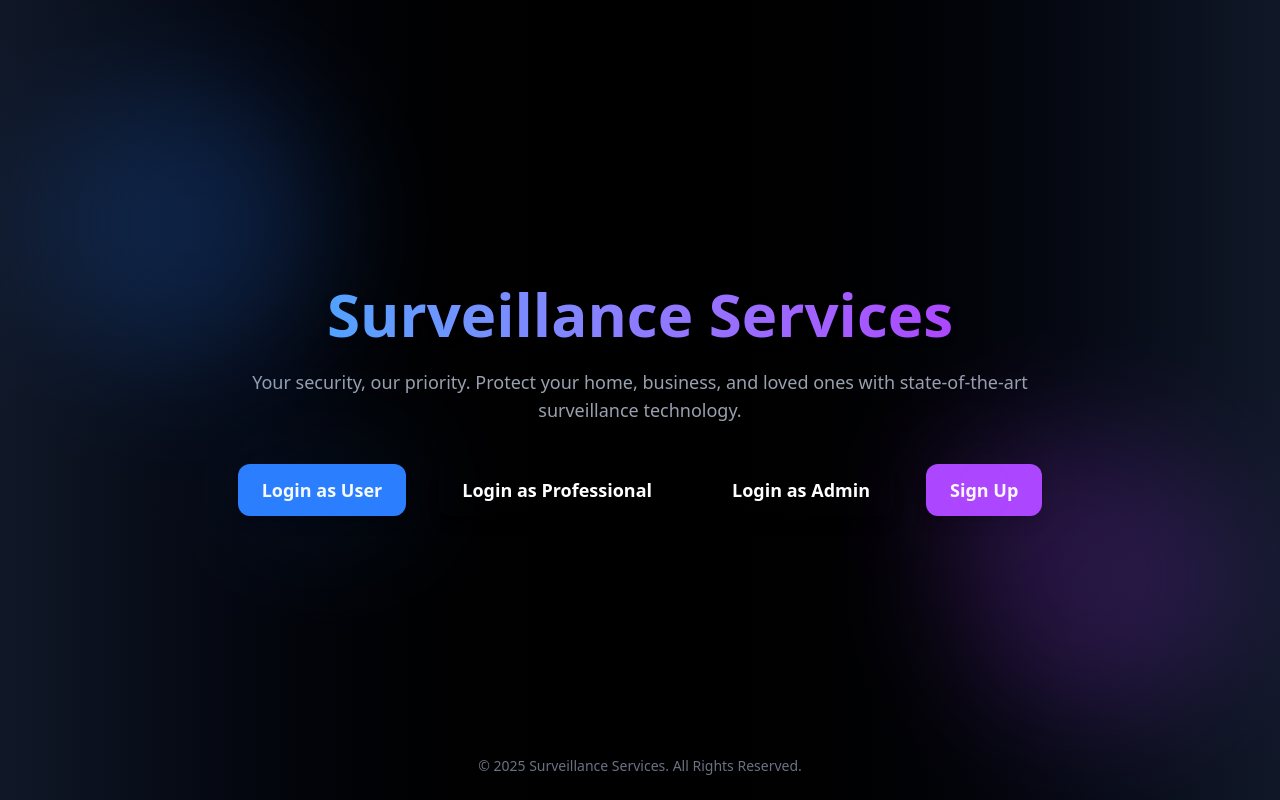
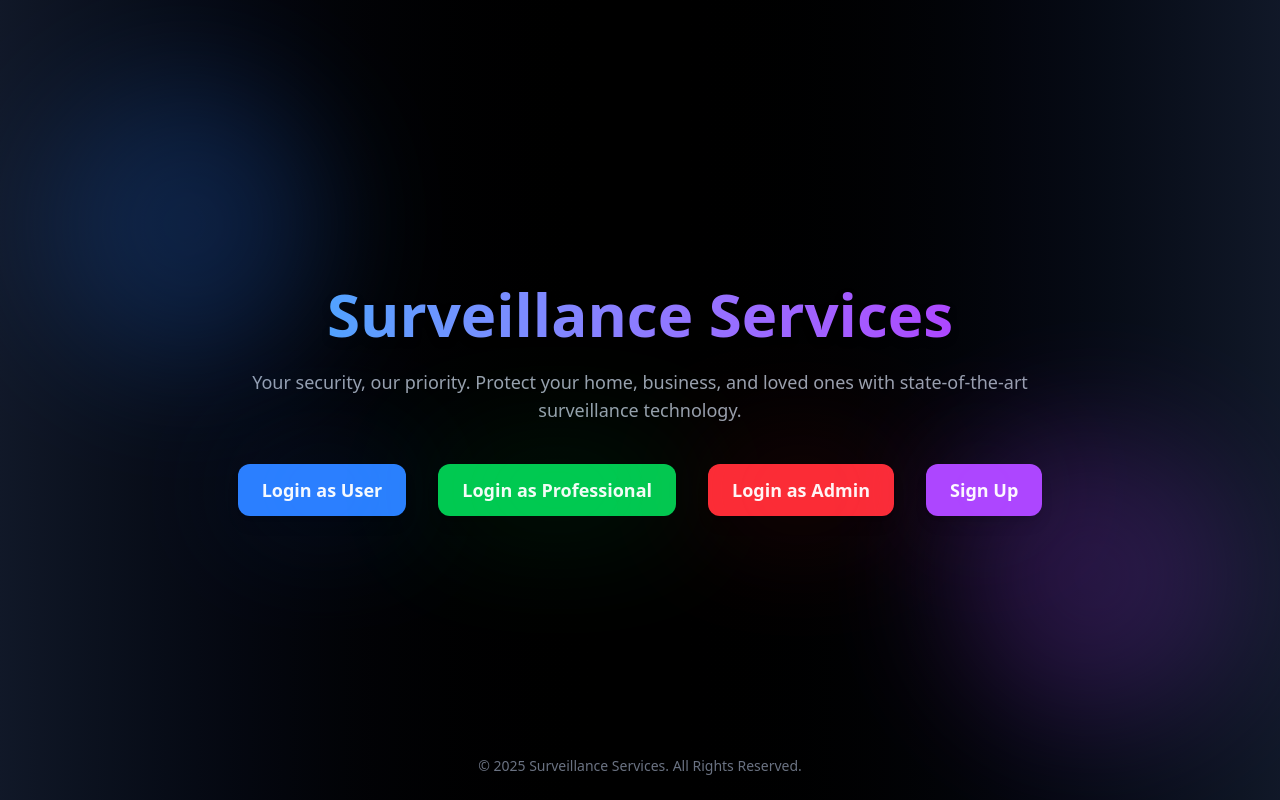
Before and after one commit to Nikk118/Servilanc, a React (Vite) app in the folder frontend/: page / in a window 1280 px wide. Built offline with nearby package versions, Linux system fonts and the light colour scheme.

Commit message:
just little change in css

```diff
--- a/frontend/src/Components/Home/Landing.jsx
+++ b/frontend/src/Components/Home/Landing.jsx
@@ -38,24 +38,45 @@ export default function LandingPage() {
         animate={{ opacity: 1, scale: 1 }}
         transition={{ duration: 1 }}
       >
-        {[
-          { label: "Login as User", color: "blue-500", path: "/api/user/login" },
-          { label: "Login as Professional", color: "green-500", path: "/login-professional" },
-          { label: "Login as Admin", color: "red-500", path: "/api/admin/login" },
-          { label: "Sign Up", color: "purple-500", path: "/api/user/signup" },
-        ].map((button, index) => (
-          <motion.button
-            key={index}
-            onClick={() => navigate(button.path)}
-            className={`relative px-6 py-3 rounded-xl text-lg font-semibold bg-${button.color} hover:bg-opacity-80 shadow-lg transition-all transform hover:scale-105`}
-            whileHover={{ scale: 1.1 }}
-            whileTap={{ scale: 0.95 }}
-          >
-            {button.label}
-            {/* Glow Effect */}
-            <span className={`absolute inset-0 bg-${button.color} opacity-20 blur-3xl rounded-full`}></span>
-          </motion.button>
-        ))}
+        <motion.button
+          onClick={() => navigate("/api/user/login")}
+          className="relative px-6 py-3 rounded-xl text-lg font-semibold bg-blue-500 hover:bg-blue-600 shadow-lg transition-all transform hover:scale-105"
+          whileHover={{ scale: 1.1 }}
+          whileTap={{ scale: 0.95 }}
+        >
+          Login as User
+          <span className="absolute inset-0 bg-blue-500 opacity-20 blur-3xl rounded-full"></span>
+        </motion.button>
+
+        <motion.button
+          onClick={() => navigate("/login-professional")}
+          className="relative px-6 py-3 rounded-xl text-lg font-semibold bg-green-500 hover:bg-green-600 shadow-lg transition-all transform hover:scale-105"
+          whileHover={{ scale: 1.1 }}
+          whileTap={{ scale: 0.95 }}
+        >
+          Login as Professional
+          <span className="absolute inset-0 bg-green-500 opacity-20 blur-3xl rounded-full"></span>
+        </motion.button>
+
+        <motion.button
+          onClick={() => navigate("/api/admin/login")}
+          className="relative px-6 py-3 rounded-xl text-lg font-semibold bg-red-500 hover:bg-red-600 shadow-lg transition-all transform hover:scale-105"
+          whileHover={{ scale: 1.1 }}
+          whileTap={{ scale: 0.95 }}
+        >
+          Login as Admin
+          <span className="absolute inset-0 bg-red-500 opacity-20 blur-3xl rounded-full"></span>
+        </motion.button>
+
+        <motion.button
+          onClick={() => navigate("/api/user/signup")}
+          className="relative px-6 py-3 rounded-xl text-lg font-semibold bg-purple-500 hover:bg-purple-600 shadow-lg transition-all transform hover:scale-105"
+          whileHover={{ scale: 1.1 }}
+          whileTap={{ scale: 0.95 }}
+        >
+          Sign Up
+          <span className="absolute inset-0 bg-purple-500 opacity-20 blur-3xl rounded-full"></span>
+        </motion.button>
       </motion.div>
 
       {/* Footer */}
```
